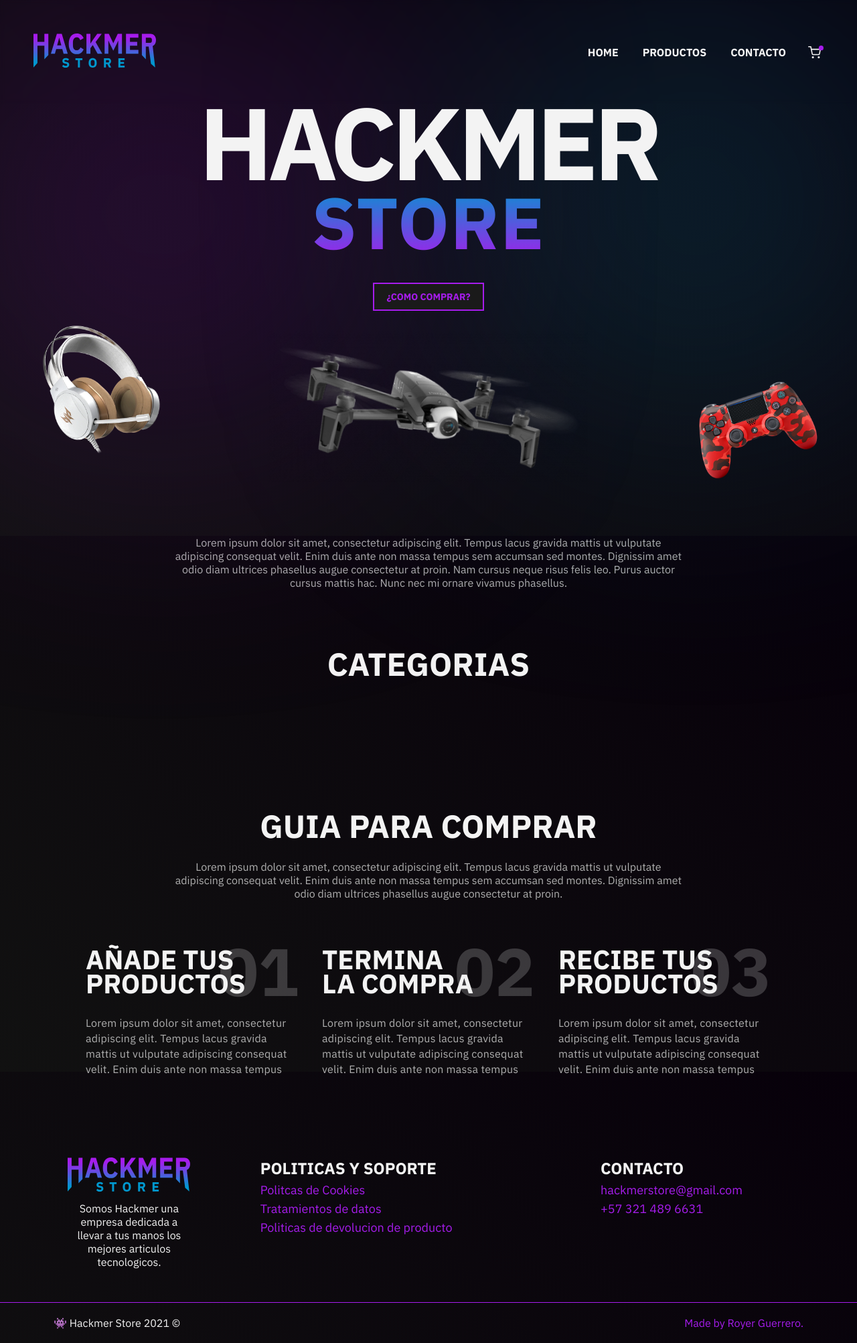
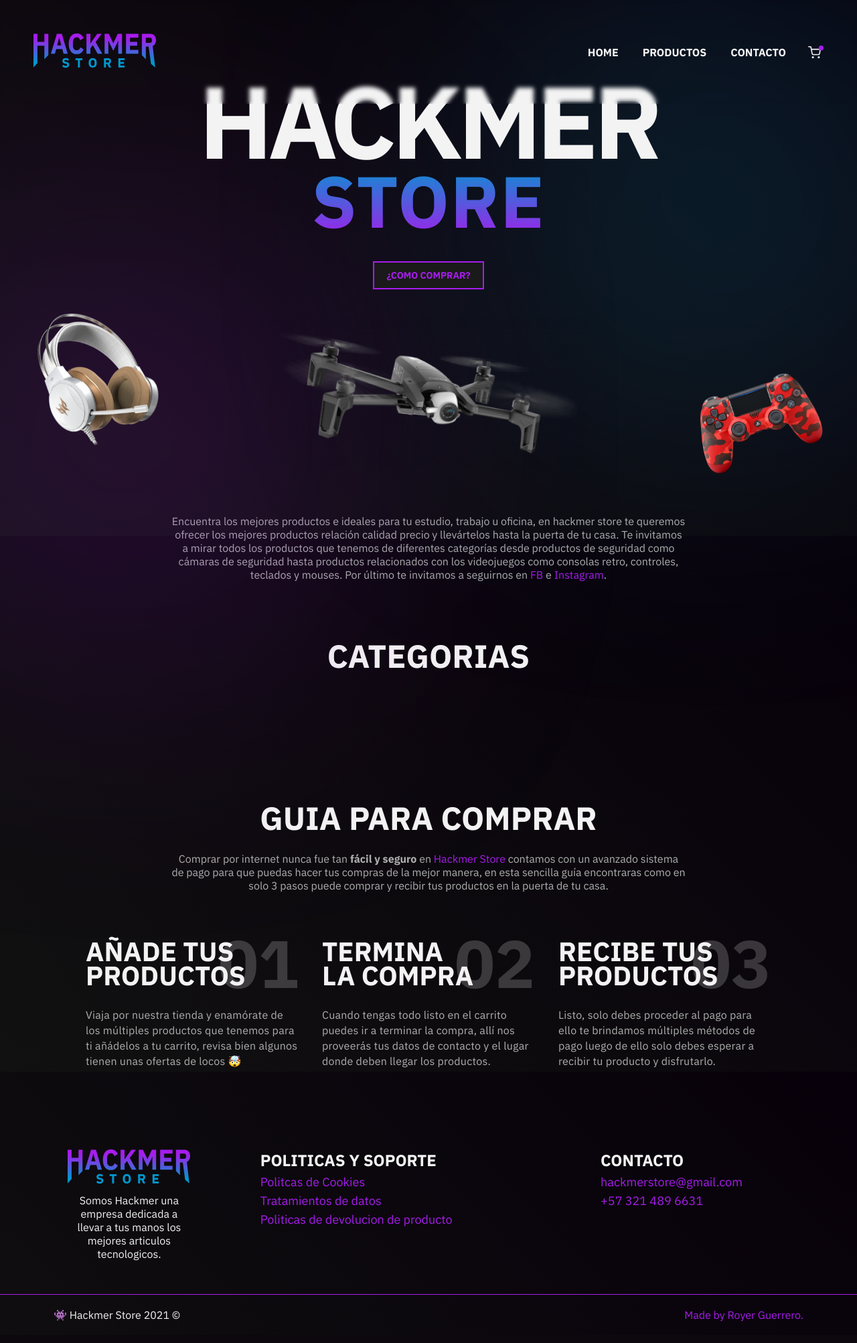
Before and after one commit to royerguerrero/hackmer, a Django app: page / in a window 1280 px wide; the page is wider, and only the part inside the window is pictured. Shown: that part at 67% size. After the commit the page ends 1973 px from the top of that part, so only its background shows below. Run offline with Django 3.2, Linux system fonts and the light colour scheme; data that the repository does not hold is empty; some libraries are stand-ins or nearby versions.

Commit message:
feat: relace for really content

```diff
--- a/hackmer/static/main.css
+++ b/hackmer/static/main.css
@@ -39,6 +39,16 @@ body {
 
 main {
     margin-top: 100px;
+}
+
+a {
+    color: var(--violet);
+    text-decoration: none;
+    transition: 400ms color;
+}
+
+a:hover {
+    color: var(--blue);
 }
 
 .header {
@@ -115,9 +125,8 @@ main {
 }
 
 .hero {
-    padding: 0 10px 80px;
+    padding: 120px 0 80px;
     width: 100%;
-    height: 100vh;
     position: relative;
     display: grid;
     grid-template-columns: repeat(3, 1fr);
@@ -129,15 +138,22 @@ main {
     z-index: 1;
 }
 
+.hero img {
+    animation: floating 3s infinite ease-in-out;
+}
+
 .hero__img-first {
     width: 100%;
     z-index: 1;
     object-fit: cover;
+    animation-duration: 5s !important;
 }
 
 .hero__img-second {
     width: 70%;
     z-index: 1;
+    object-fit: cover;
+    animation-duration: 4s !important;
 }
 
 .hero::before {
@@ -148,7 +164,7 @@ main {
     bottom: 0;
     left: 0;
     z-index: 0;
-    transform: translate(-10%, -30%);
+    transform: translate(-20%, 30%);
     border-radius: 50%;
     background: rgba(166, 28, 236, 0.25);
     filter: blur(200px);
@@ -165,7 +181,7 @@ main {
     border-radius: 50%;
     background: rgba(26, 166, 217, 0.25);
     filter: blur(200px);
-    transform: translate(10%, 0%);
+    transform: translate(15%, 0%);
 }
 
 .hero__container {
@@ -240,9 +256,8 @@ main {
 }
 
 .how-buy {
-    display: flex;
-    justify-content: center;
-    align-items: center;
+    display: grid;
+    grid-template-columns: repeat(3, 1fr);
     gap: 35px;
     width: 80%;
     margin: 70px auto;
--- a/hackmer/templates/home.html
+++ b/hackmer/templates/home.html
@@ -15,10 +15,13 @@
         </div>
         <img class="hero__img-second" src="{% static 'images/control.png' %}" alt="">
     </section>
-    <p class="home__paragraph">Lorem ipsum dolor sit amet, consectetur adipiscing elit. Tempus lacus gravida mattis ut
-        vulputate adipiscing consequat velit. Enim duis ante non massa tempus sem accumsan sed montes. Dignissim amet
-        odio diam ultrices phasellus augue consectetur at proin. Nam cursus neque risus felis leo. Purus auctor cursus
-        mattis hac. Nunc nec mi ornare vivamus phasellus. </p>
+    <p class="home__paragraph">
+        Encuentra los mejores productos e ideales para tu estudio, trabajo u oficina, en hackmer
+        store te queremos ofrecer los mejores productos relación calidad precio y llevártelos hasta la puerta de tu
+        casa. Te invitamos a mirar todos los productos que tenemos de diferentes categorías desde productos de seguridad
+        como cámaras de seguridad hasta productos relacionados con los videojuegos como consolas retro, controles,
+        teclados y mouses. Por último te invitamos a seguirnos en <a href="https://www.facebook.com/hackmerstore" target="_blank">FB</a> e <a href="https://www.instagram.com/hackmerstore/" target="_blank">Instagram</a>.
+    </p>
     <br><br><br><br>
     <h2 class="home__subtitle">Categorias</h2>
     <section class="categories" id="products">
@@ -33,25 +36,33 @@
     </section>
     <br><br><br><br>
     <h2 class="home__subtitle">Guia para comprar</h2><br>
-    <p class="home__paragraph">Lorem ipsum dolor sit amet, consectetur adipiscing elit. Tempus lacus gravida mattis ut
-        vulputate adipiscing
-        consequat velit. Enim duis ante non massa tempus sem accumsan sed montes. Dignissim amet odio diam ultrices
-        phasellus augue consectetur at proin.</p>
+    <p class="home__paragraph">
+        Comprar por internet nunca fue tan <strong>fácil y seguro</strong> en <a href="{% url 'home' %}">Hackmer
+        Store</a> contamos con un avanzado sistema de pago para
+        que puedas hacer tus compras de la mejor manera, en esta sencilla guía encontraras como en solo 3 pasos puede
+        comprar y recibir tus productos en la puerta de tu casa.
+    </p>
     <section class="how-buy" id="how-buy">
         <div class="how-buy__item">
-            <h2 class="how-buy__heading">Añade tus productos</h2><span class="how-buy__index">01</span>
-            <p class="how-buy__paragraph">Lorem ipsum dolor sit amet, consectetur adipiscing elit. Tempus lacus gravida
-                mattis ut vulputate adipiscing consequat velit. Enim duis ante non massa tempus </p>
+            <h2 class="how-buy__heading">Añade tus <br>productos</h2><span class="how-buy__index">01</span>
+            <p class="how-buy__paragraph">
+                Viaja por nuestra tienda y enamórate de los múltiples productos que tenemos para ti añádelos a tu
+                carrito, revisa bien algunos tienen unas ofertas de locos 🤯
+            </p>
         </div>
         <div class="how-buy__item">
             <h2 class="how-buy__heading">Termina <br>la compra</h2><span class="how-buy__index">02</span>
-            <p class="how-buy__paragraph">Lorem ipsum dolor sit amet, consectetur adipiscing elit. Tempus lacus gravida
-                mattis ut vulputate adipiscing consequat velit. Enim duis ante non massa tempus </p>
+            <p class="how-buy__paragraph">
+                Cuando tengas todo listo en el carrito puedes ir a terminar la compra, allí nos proveerás tus datos de
+                contacto y el lugar donde deben llegar los productos.
+            </p>
         </div>
         <div class="how-buy__item">
-            <h2 class="how-buy__heading">Recibe tus productos</h2><span class="how-buy__index">03</span>
-            <p class="how-buy__paragraph">Lorem ipsum dolor sit amet, consectetur adipiscing elit. Tempus lacus gravida
-                mattis ut vulputate adipiscing consequat velit. Enim duis ante non massa tempus </p>
+            <h2 class="how-buy__heading">Recibe tus <br>productos</h2><span class="how-buy__index">03</span>
+            <p class="how-buy__paragraph">
+                Listo, solo debes proceder al pago para ello te brindamos múltiples métodos de pago luego de ello solo
+                debes esperar a recibir tu producto y disfrutarlo.
+            </p>
         </div>
     </section>
 {% endblock %}
```
Also changed, not shown: other parts of hackmer/static/main.css (+37 -1 lines).
